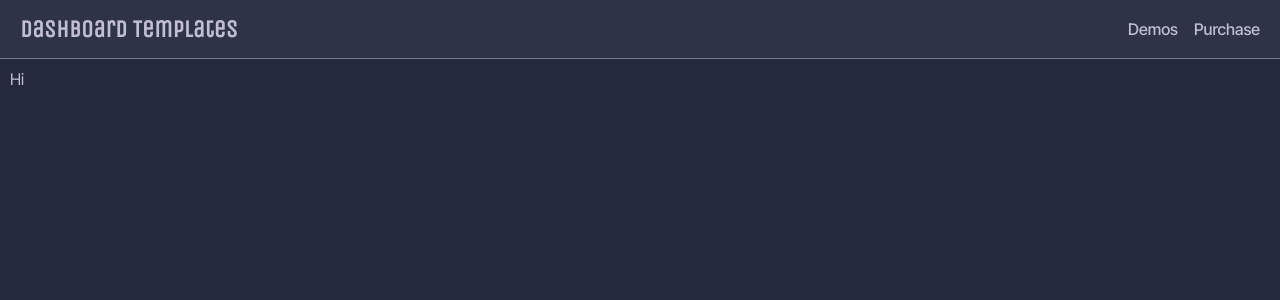
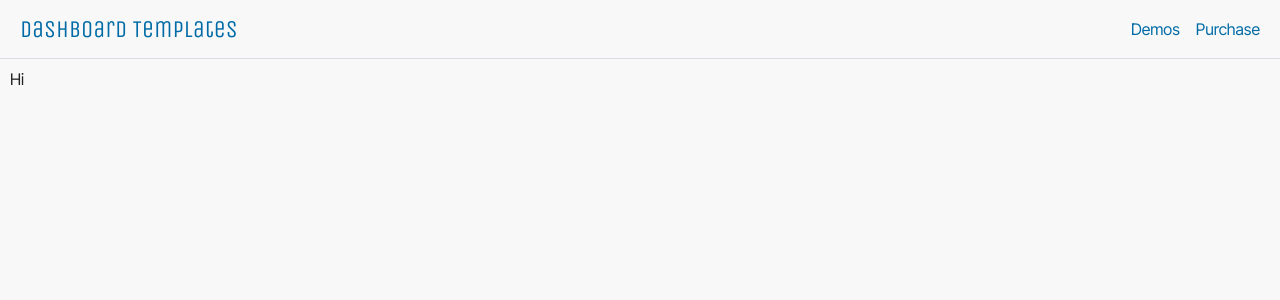
Before and after one commit to joseph-johnson27001/dashboard-website, a Vue app: page / in a window 1280 px wide. Shown: the top 300 px of the page. Built offline with nearby package versions, Linux system fonts and the light colour scheme.

Commit message:
Updated to light theme

```diff
--- a/src/App.vue
+++ b/src/App.vue
@@ -23,9 +23,9 @@ export default {
 <style>
 body {
   margin: 0;
-  background-color: #25293c;
+  background-color: #f8f8f8;
   font-family: "Inter Tight", sans-serif;
-  color: #c1bfd6;
+  color: rgb(34, 34, 34);
 }
 
 .content {
--- a/src/components/Navigation/TopNavigation.vue
+++ b/src/components/Navigation/TopNavigation.vue
@@ -22,9 +22,8 @@ nav {
   justify-content: center;
   align-items: center;
   padding: 15px 20px;
-  background: #2e3348;
   border-bottom: 1px solid rgba(193, 191, 214, 0.5);
-  color: #c1bfd6;
+  color: #006ba6;
 }
 
 .nav-container {
@@ -35,20 +34,21 @@ nav {
   max-width: 1800px;
 }
 
+a {
+  text-decoration: none;
+  font-weight: 400;
+  color: #006ba6;
+}
+
 h2 {
   font-family: "Unica One", cursive;
-  color: #c1bfd6;
+  color: #006ba6;
   margin: 0;
+  font-weight: 500;
 }
 
 .nav-links {
   display: flex;
   gap: 1rem;
 }
-
-a {
-  text-decoration: none;
-  font-weight: 500;
-  color: #c1bfd6;
-}
 </style>
--- a/src/components/UI/DashboardDemoCard.vue
+++ b/src/components/UI/DashboardDemoCard.vue
@@ -39,15 +39,16 @@ export default {
   display: inline-block;
   width: 100%;
   height: auto;
+  border-radius: 4px;
 }
 
 .dashboard-image {
   width: 100%;
-  height: auto;
   max-width: 100%;
+  height: 100%;
   aspect-ratio: 16 / 12;
-  border-radius: 4px;
   transition: opacity 0.2s ease;
+  box-sizing: border-box;
 }
 
 .overlay {
@@ -64,8 +65,11 @@ export default {
 
 .dashboard-name {
   text-align: left;
-  margin-top: 10px;
-  font-size: 15px;
-  font-weight: 600;
+  margin-top: 6px;
+  font-size: 18px;
+  line-height: 1.2;
+  font-weight: 500;
+  font-family: "Unica One", cursive;
+  color: rgb(24, 24, 24);
 }
 </style>
--- a/src/views/DemosPage.vue
+++ b/src/views/DemosPage.vue
@@ -51,7 +51,7 @@ export default {
           name: "Sales Dashboard",
           image: "/Dashboard_Images/Sales_Dashboard.png",
         },
-        { name: "Healthcare", image: "/Dashboard_Images/Healthcare.png" },
+        { name: "Healthcare", image: "/Dashboard_Images/amazon.png" },
         {
           name: "Sales Dashboard",
           image: "/Dashboard_Images/Sales_Dashboard.png",
@@ -77,18 +77,20 @@ export default {
 </script>
 
 <style scoped>
-/* Hero Section */
 .hero-section {
   margin-bottom: 30px;
 }
 
 .hero-section h1 {
-  font-size: 28px;
+  font-family: "Unica One", cursive;
+  font-size: 24px;
   margin-bottom: 10px;
+  font-weight: 500;
+  color: #006ba6;
 }
 
 .hero-section p {
-  font-size: 16px;
+  font-size: 15px;
   line-height: 1.6;
   font-weight: 300;
 }
@@ -97,7 +99,7 @@ export default {
 .dashboard-grid {
   display: grid;
   grid-template-columns: repeat(4, 1fr);
-  gap: 20px;
+  gap: 25px;
   margin-top: 10px;
 }
 
```
Also changed, not shown: public/Dashboard_Images/Code_Camp.png, public/Dashboard_Images/amazon.png (added).
